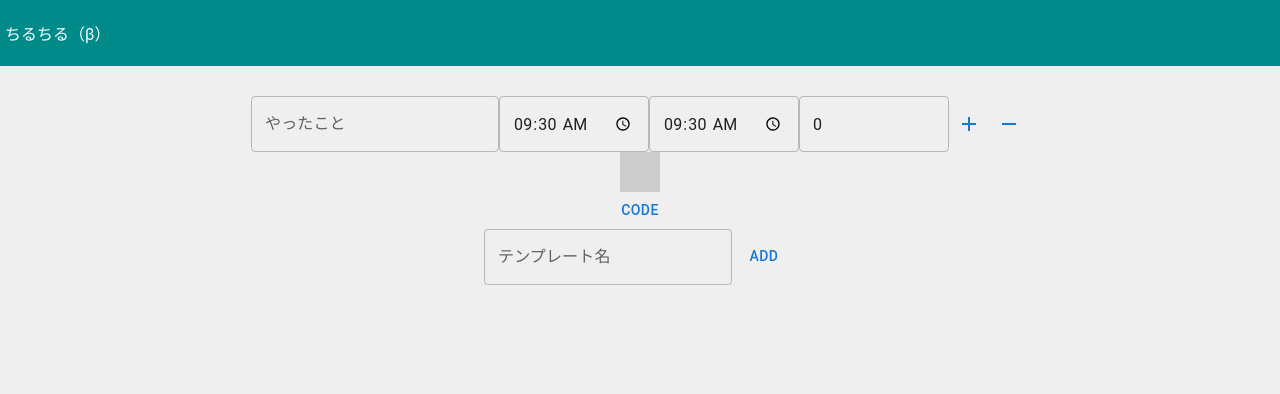
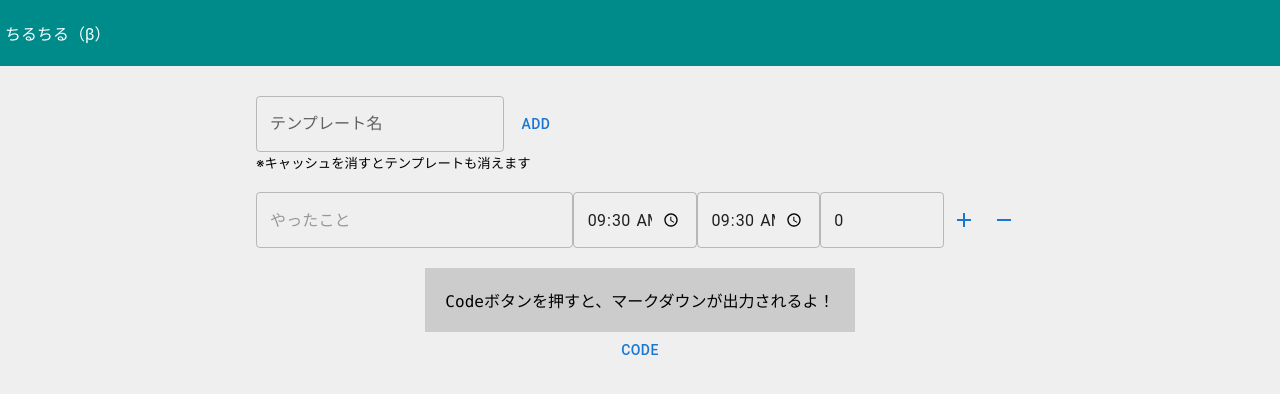
Before and after one commit to arie0703/app-tilmaker, a React (Create React App) app: page / in a window 1280 px wide. Shown: the top 394 px of the page. Built offline with nearby package versions, Linux system fonts and the light colour scheme.

Commit message:
[update] スタイル改善

```diff
--- a/src/App.css
+++ b/src/App.css
@@ -10,7 +10,7 @@
 }
 
 .App-content {
-  width: 80%;
+  width: 60%;
   padding: 30px;
   margin: 0 auto;
 }
--- a/src/App.tsx
+++ b/src/App.tsx
@@ -17,7 +17,7 @@ import {getLocalData, setLocalData, addTemplate, getTemplates} from '././functio
 const App:React.FC = () => {
 
   const [arrTableRows, setArrTableRow] = useState<TableRow[]>([{uniqueId: getUniqueStr(), title: "", startTime: "09:30", endTime: "09:30"}]);
-  const [code, setCode] = useState<string>("");
+  const [code, setCode] = useState<string>("Codeボタンを押すと、マークダウンが出力されるよ！");
   const [message, setMessage] = useState<string>("");
   // 時間テーブルのinputのデフォルト値として使用する
   const [startTime, setStartTime] = useState<string>("09:30");
@@ -87,14 +87,7 @@ const App:React.FC = () => {
       </div>
       <Box className="App-content">
         <TemplateListComponent setArrTableRow={setArrTableRow} templateList={templateList} setTemplateList={setTemplateList}></TemplateListComponent>
-        {arrTableRows.map((data: TableRow, index: number) => {
-          return <TableRowComponent data={data} taskNumber={index+1} defaultTime={startTime} addRow={addRow} removeRow={removeRow} updateRow={updateRow} key={index}></TableRowComponent>
-        })}
-        <CodeComponent code={code}></CodeComponent>
-        <Box sx={{ display: 'flex', justifyContent: 'center'}}>
-          <Button onClick={() => outputCode()}>Code</Button>
-        </Box>
-        <Box sx={{ display: 'flex', justifyContent: 'center'}}>
+        <Box sx={{ display: 'flex'}}>
           <TextField
             onChange={(e) => {
               setTemplateTitle(e.target.value)
@@ -105,6 +98,17 @@ const App:React.FC = () => {
           />
           <Button onClick={() => _addTemplate()}>Add</Button>
         </Box>
+        <small>※キャッシュを消すとテンプレートも消えます</small>
+        <Box sx={{margin: '20px 0'}}>
+          {arrTableRows.map((data: TableRow, index: number) => {
+            return <TableRowComponent data={data} taskNumber={index+1} defaultTime={startTime} addRow={addRow} removeRow={removeRow} updateRow={updateRow} key={index}></TableRowComponent>
+          })}
+        </Box>
+        <CodeComponent code={code}></CodeComponent>
+        <Box sx={{ display: 'flex', justifyContent: 'center'}}>
+          <Button onClick={() => outputCode()}>Code</Button>
+        </Box>
+
         <Box sx={{ display: message ? 'flex' : 'none', justifyContent: 'center', alignItems: 'center'}}>
           <img src={Elephant} style={{width: "150px"}}></img>
           <Box sx={{backgroundColor: "skyblue", padding: "10px 40px", borderRadius: "15px", marginLeft: "10px"}}>
--- a/src/components/TableRowComponent.tsx
+++ b/src/components/TableRowComponent.tsx
@@ -39,7 +39,7 @@ const TableRowComponent:React.FC<Props> = ({data, taskNumber, defaultTime, addRo
     },[data]);
 
     return (
-        <Box sx={{ display: 'flex', justifyContent: 'center'}}>
+        <Box sx={{ display: 'flex'}}>
           <TextField
             id={"title-" + uniqueId}
             onChange={(e) => {
@@ -47,7 +47,8 @@ const TableRowComponent:React.FC<Props> = ({data, taskNumber, defaultTime, addRo
               updateRow(index, data);
               setTitleField(e.target.value)
             }}
-            label="やったこと"
+            sx={{width: '50%'}}
+            placeholder="やったこと"
             value={data.title}
             variant="outlined"
           />
```
